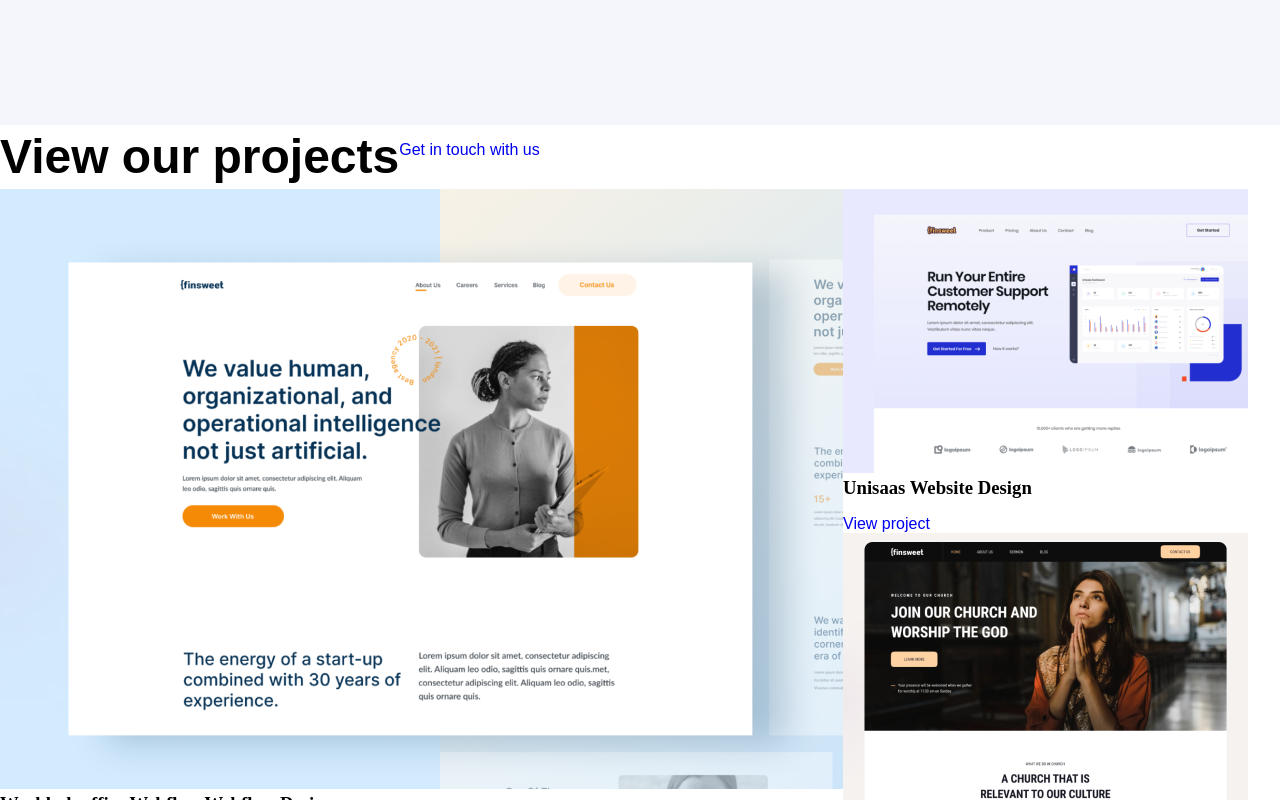
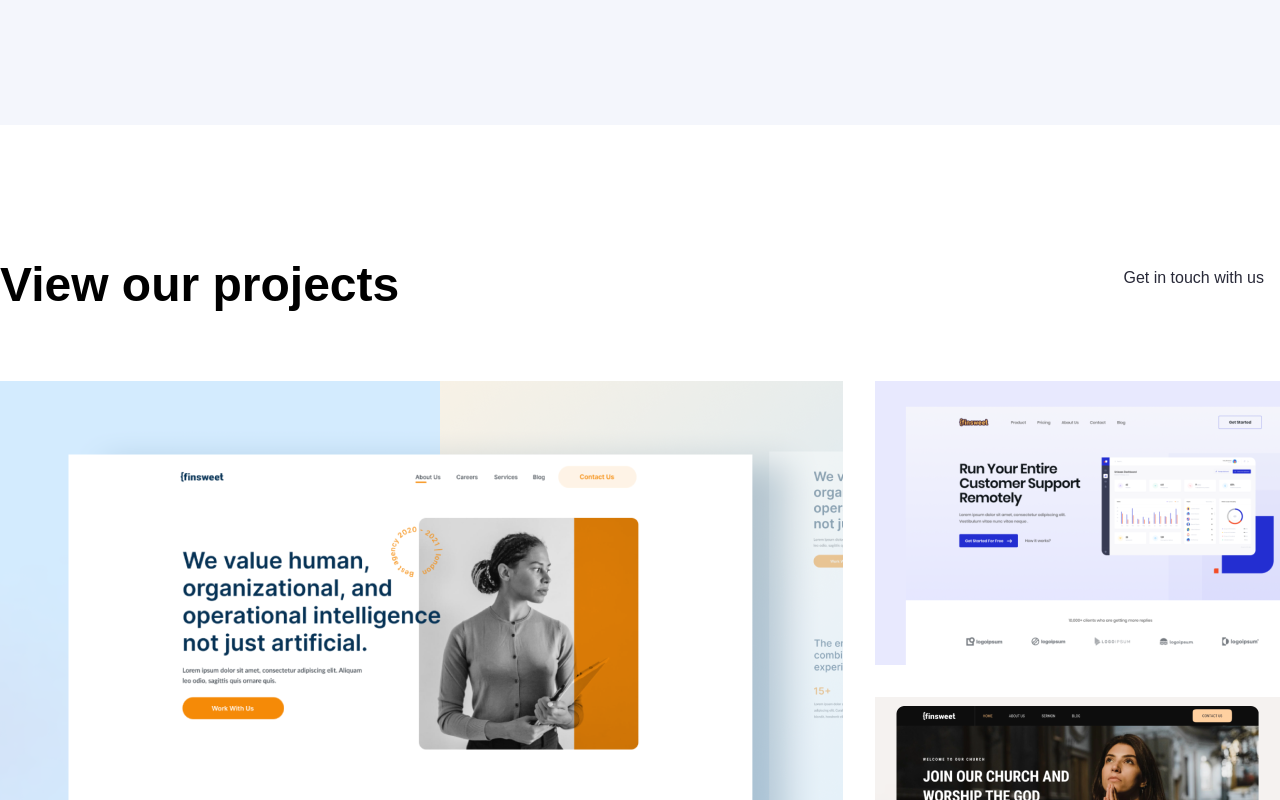
Before and after one commit to amitroy4/finsweet-react, a React (Create React App) app: page / in a window 1280 px wide. Shown: the part 1240-2040 px from the top of the page. Built offline with nearby package versions, Linux system fonts and the light colour scheme.

Commit message:
Project bug fixed

```diff
--- a/src/components/project/Project.js
+++ b/src/components/project/Project.js
@@ -3,8 +3,7 @@ import "./project.css"
 
 const Project = () => {
     return (
-        <>
-            <section classNameName="project">
+        <section className="project">
             <div className="container">
                 <div className="box">
                     <div className="left">
@@ -60,7 +59,6 @@ const Project = () => {
                 </div>
             </div>
         </section>
-        </>
     )
 }
 
```
Lines whose indentation alone changed are shown as unchanged.
